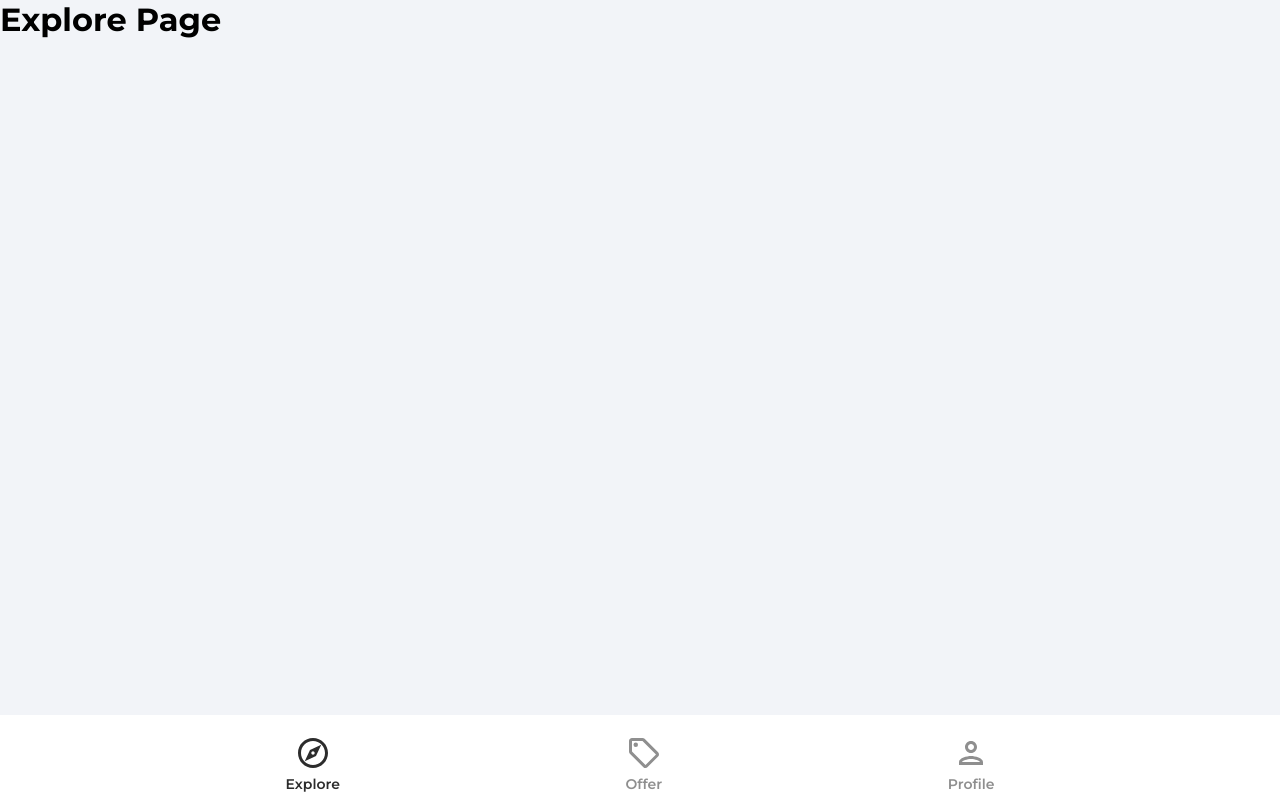
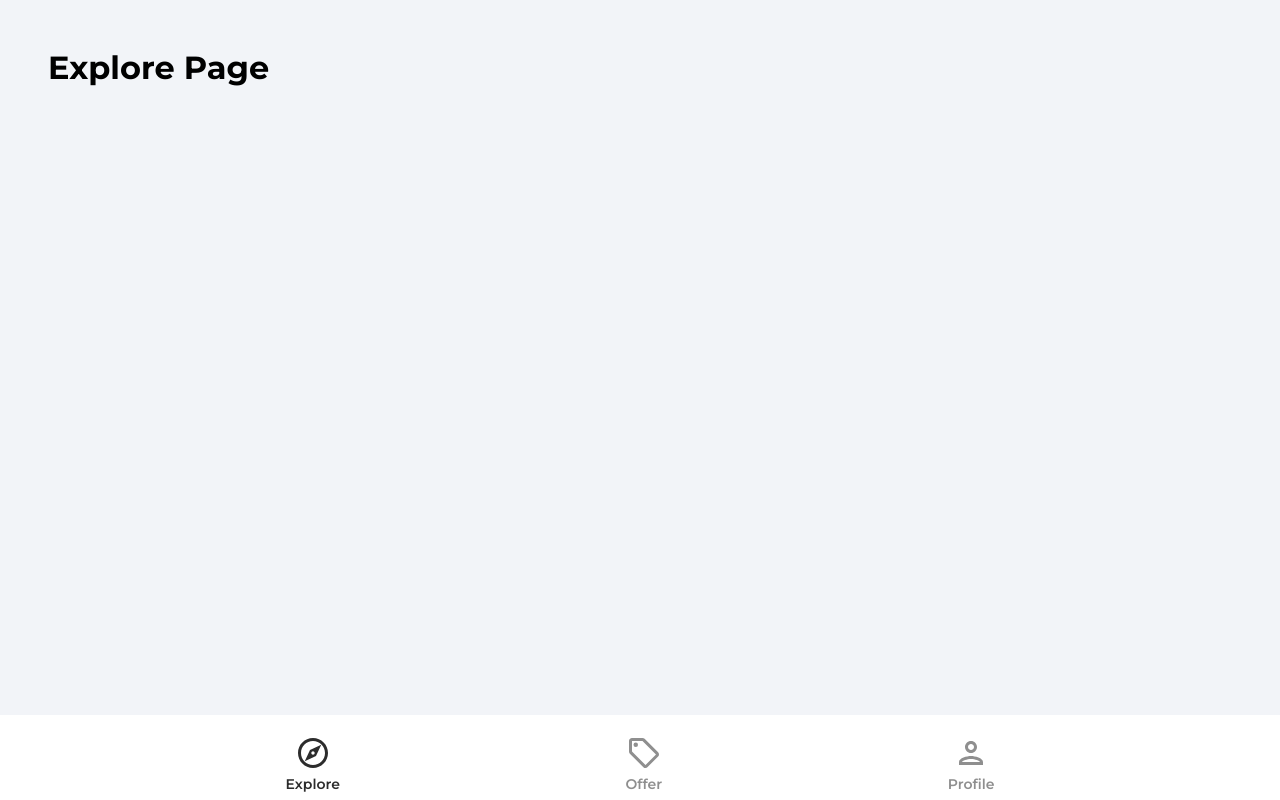
Before and after one commit to it27427/house-marketplace-app, a React (Vite) app: page / in a window 1280 px wide. Built offline with nearby package versions, Linux system fonts and the light colour scheme.

Commit message:
explore-page

```diff
--- a/src/pages/Explore.jsx
+++ b/src/pages/Explore.jsx
@@ -1,11 +1,13 @@
-import React from 'react';
+import { Link } from 'react-router-dom';
+import rentCategoryImage from '@/assets/images/jpg/rentCategoryImage.jpg';
+import sellCategoryImage from '@/assets/images/jpg/sellCategoryImage.jpg';
 
-const Explores = () => {
+const Explore = () => {
   return (
-    <div>
+    <div className='explore'>
       <h1>Explore Page</h1>
     </div>
   );
 };
 
-export default Explores;
+export default Explore;
```
